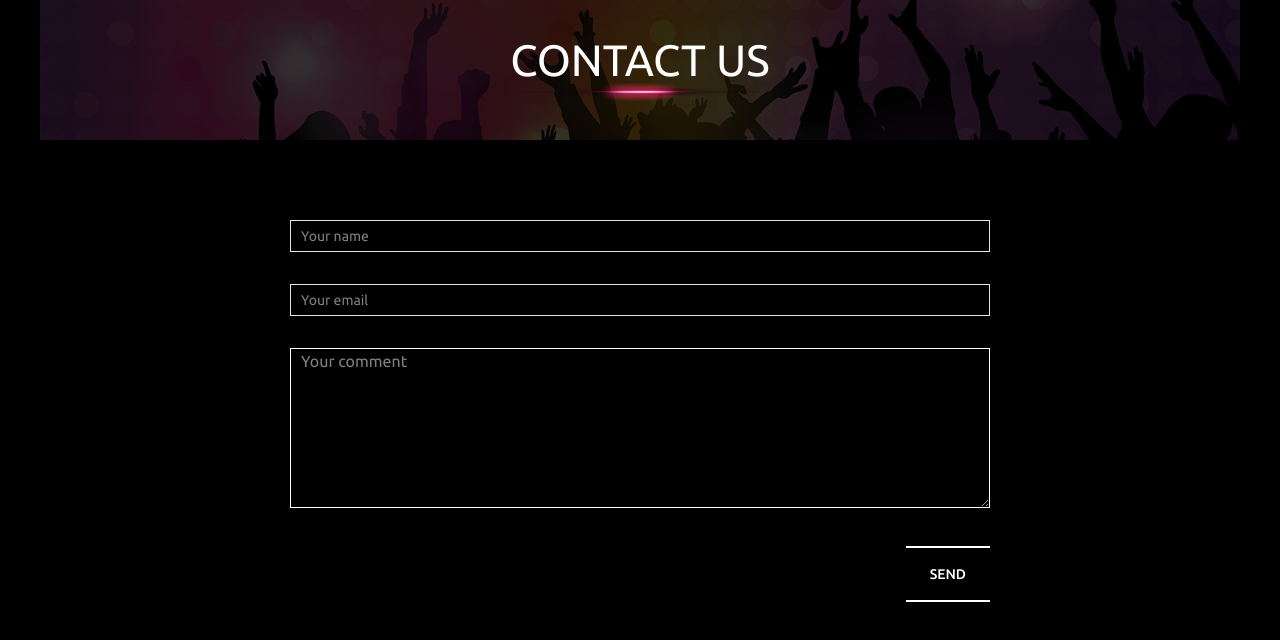
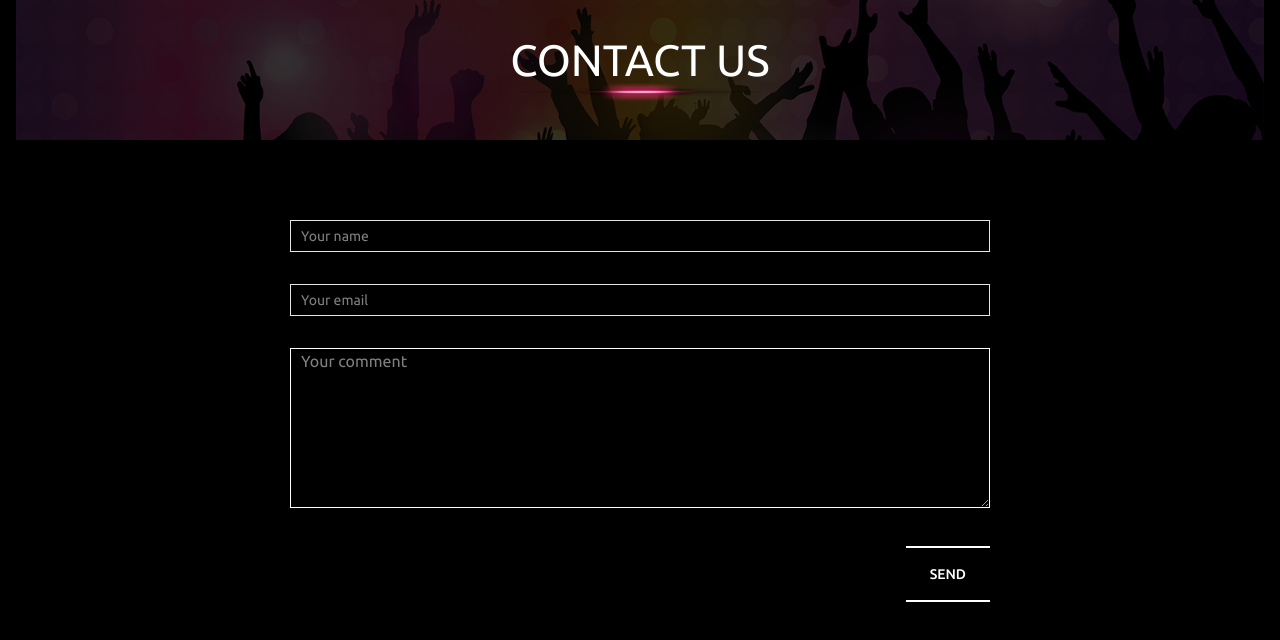
Before and after one commit to cedu0001/KOPI-fireflies-nightclub, a Next.js app: page /contact-us in a window 1280 px wide. Shown: the top 640 px of the page. Built offline with nearby package versions, Linux system fonts and the light colour scheme.

Commit message:
full width added to banner

```diff
--- a/src/components/Banner.jsx
+++ b/src/components/Banner.jsx
@@ -2,7 +2,7 @@ import Image from "next/image";
 
 const Banner = ({title}) => {
     return (
-        <article className="relative mb-20">
+        <article className="relative mb-20 full-width">
             <Image
             src="/assets/bg/footerbg.jpg"
             width="1600"
```
